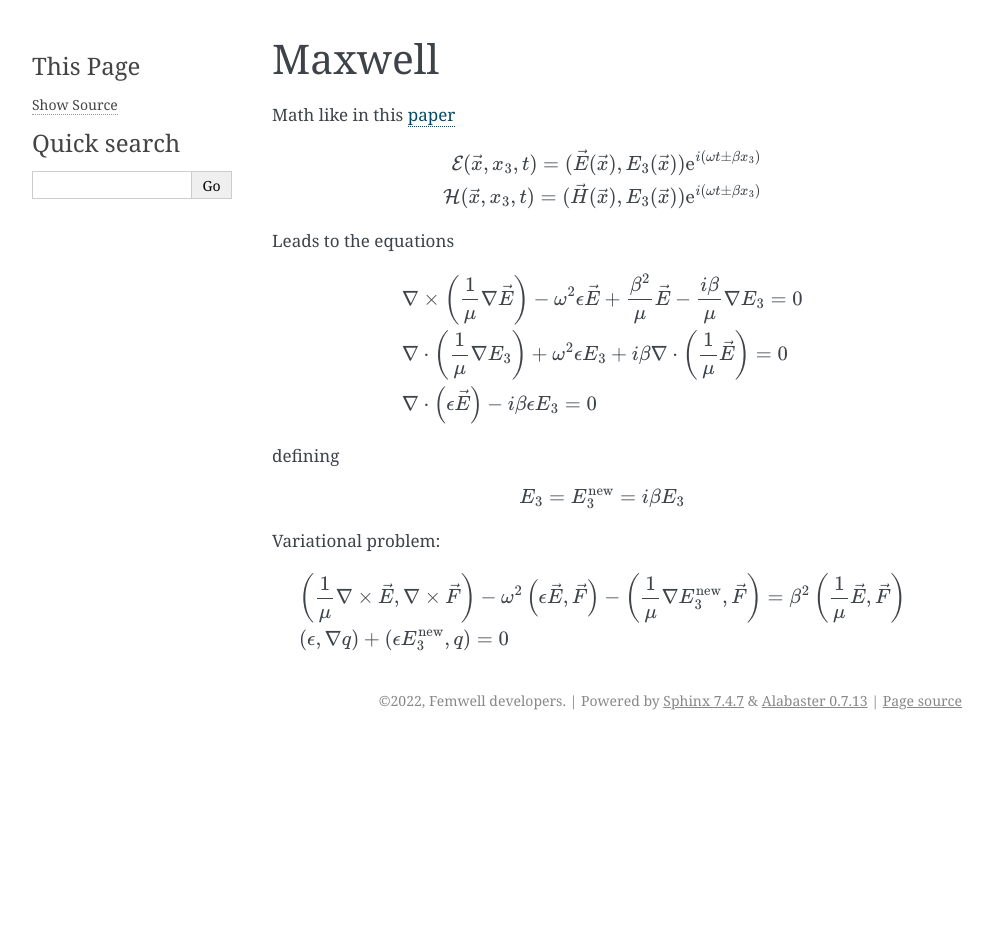
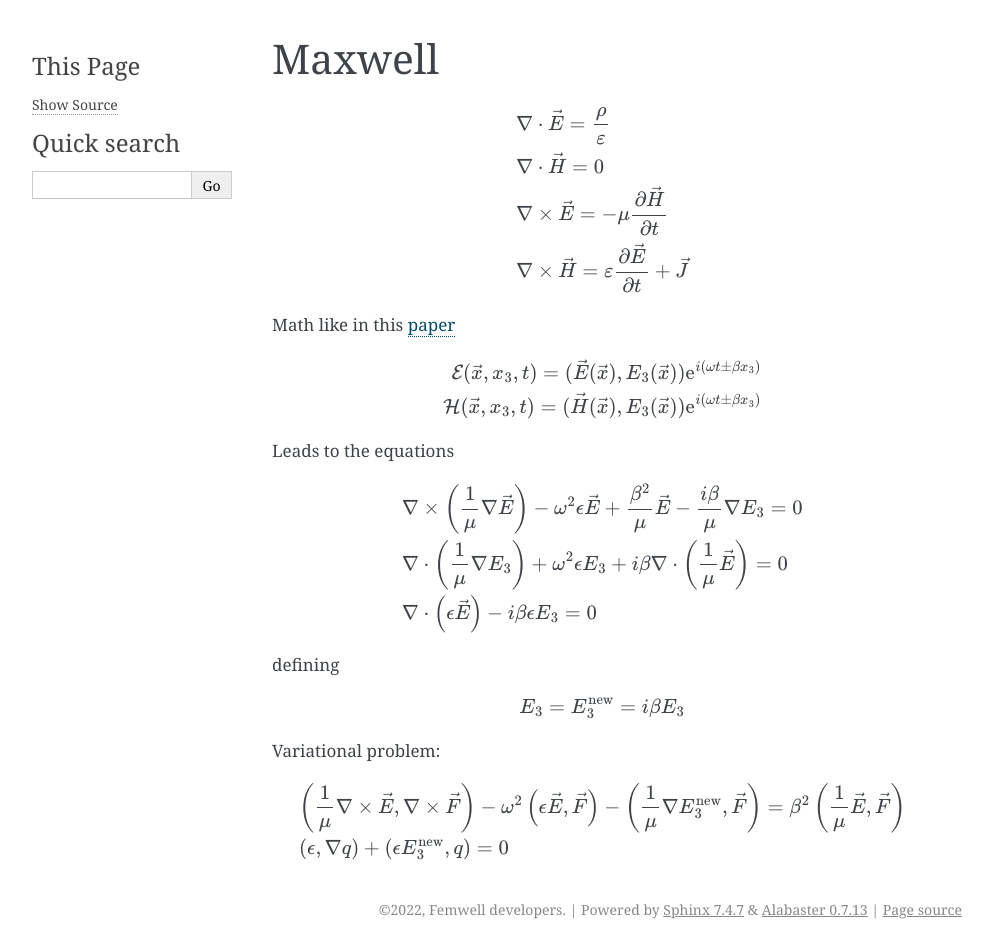
Before and after one commit to HelgeGehring/femwell, a Sphinx documentation site: the page built from docs/source/maxwell.rst, in a window 1280 px wide. Shown: the whole page, without its empty margins (148-1141 px from the left). Built offline with Sphinx 7.4.7, drawn with Linux system fonts in a browser that asks for light colours; before the commit the page ends 900 px from its top, so only the background shows below that.

Commit message:
add maxwell equations

```diff
--- a/docs/source/maxwell.rst
+++ b/docs/source/maxwell.rst
@@ -1,5 +1,14 @@
 Maxwell
 -------
+
+.. math::
+    &\nabla\cdot\vec{E} = \frac{\rho}{\varepsilon}
+
+    &\nabla\cdot\vec{H} = 0
+
+    &\nabla\times\vec{E} = - \mu \frac{\partial \vec{H}}{\partial t}
+
+    &\nabla\times\vec{H} = \varepsilon\frac{\partial \vec{E}}{\partial t} + \vec{J}
 
 Math like in this `paper <http://dx.doi.org/10.1080/02726340290084012>`_
 
```
